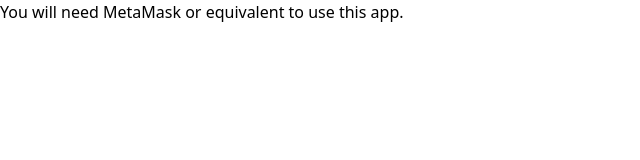
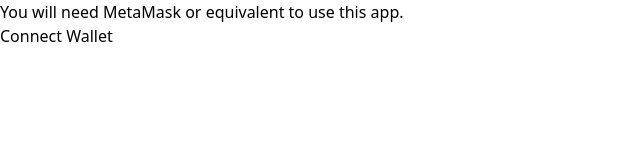
Before and after one commit to hibernationTheory/partnerly-demo, a Next.js app: page / in a window 1280 px wide. Shown: the top 160 px of the page, without its empty margins (0-640 px from the left). Built offline with nearby package versions, Linux system fonts and the light colour scheme.

Commit message:
initial commit for 04

```diff
--- a/pages/index.js
+++ b/pages/index.js
@@ -1,8 +1,17 @@
 import Web3 from 'web3'
 import { useEffect, useRef, useState } from 'react'
 
+function MainButton({ onClick, disabled, label }) {
+  return (
+    <button onClick={onClick} disabled={disabled}>
+      <span>{label}</span>
+    </button>
+  )
+}
+
 export default function Home() {
   const web3 = useRef(null)
+  const [currentAccount, setCurrentAccount] = useState(null)
   const [hasWalletWarning, setHasWalletWarning] = useState(false)
 
   const checkIfWalletIsConnected = () => {
@@ -27,13 +36,35 @@
     web3.current.eth.getBlock('latest').then((block) => console.log(block))
   }, [])
 
+  const connectWallet = async () => {
+    if (!checkIfWalletIsConnected()) {
+      return
+    }
+
+    try {
+      const { ethereum } = window
+
+      const accounts = await ethereum.request({
+        method: 'eth_requestAccounts',
+      })
+
+      console.log('Connected', accounts[0])
+      setCurrentAccount(accounts[0])
+    } catch (error) {
+      console.log(error)
+    }
+  }
+
   return (
     <div>
       <main>
-        {hasWalletWarning ? (
+        {hasWalletWarning && (
           <p>You will need MetaMask or equivalent to use this app.</p>
-        ) : (
-          <p>You seem to have a compatible wallet!</p>
+        )}
+        {!currentAccount && (
+          <div>
+            <MainButton onClick={connectWallet} label={'Connect Wallet'} />
+          </div>
         )}
       </main>
     </div>
```
